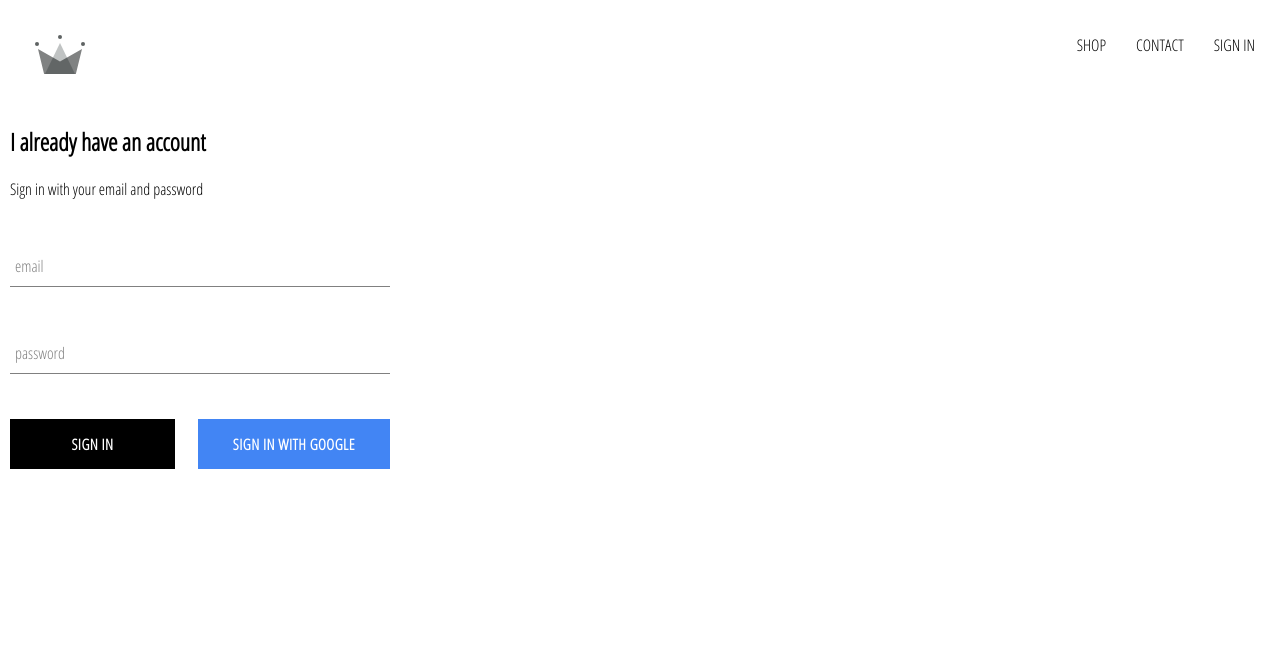
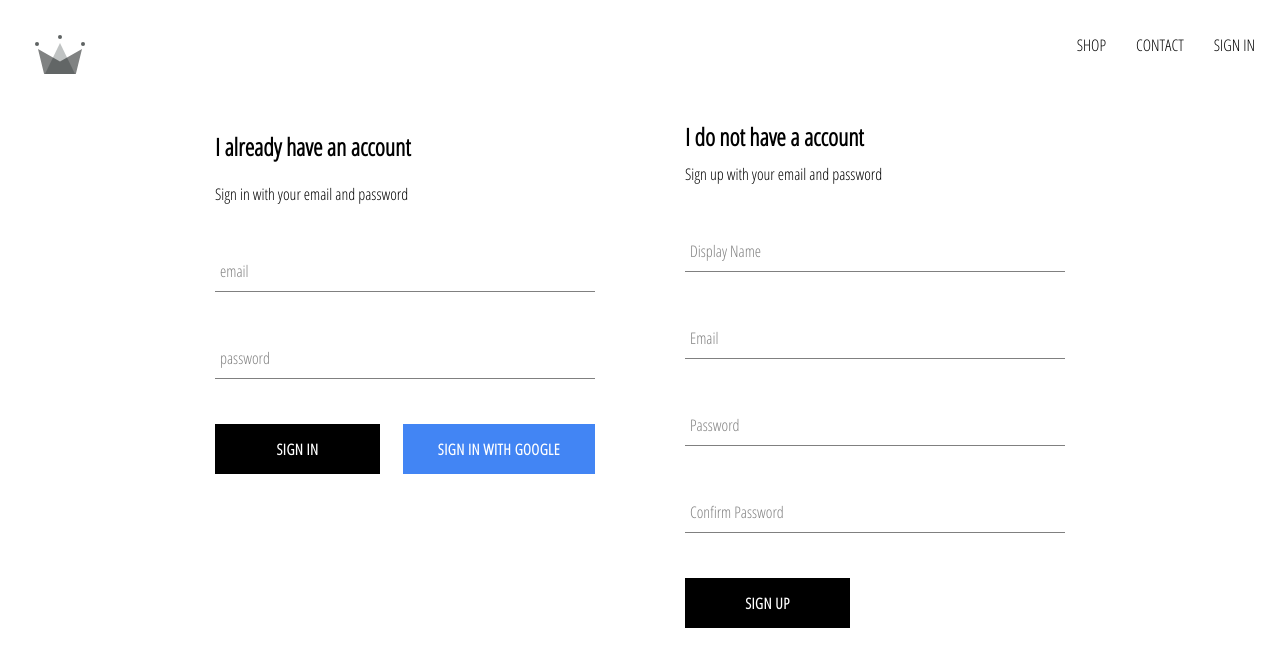
Before and after one commit to avanish-fullstack/ak-clothing, a React (Create React App) app: page /signin in a window 1280 px wide. Shown: the top 666 px of the page. Built offline with nearby package versions, Linux system fonts and the light colour scheme; no server answers.

Commit message:
iplemented signup. Added capability to store users in daabase

```diff
--- a/src/App.js
+++ b/src/App.js
@@ -32,7 +32,7 @@
                             ...snapshot.data(),
                         },
                     });
-                    console.log("on snapshot");
+                    console.log(this.state);
                 });
             } else {
                 this.setState({ currentUser: userAuth });
--- /dev/null
+++ b/src/components/sign-up/sign-up.component.jsx
@@ -0,0 +1,98 @@
+import React from "react";
+import FormInput from "../form-input/form-input.component";
+import CustomButton from "../custom-button/custom-button.component";
+import { auth, createUserProfileDocument } from "../../firebase/firebase.utils";
+import "./sign-up.styles.scss";
+
+class SignUp extends React.Component {
+    constructor() {
+        super();
+        this.state = {
+            displayName: "",
+            email: "",
+            password: "",
+            confirmPassword: "",
+        };
+    }
+
+    handleSubmit = async (event) => {
+        event.preventDefault();
+        const { displayName, email, password, confirmPassword } = this.state;
+
+        if (password !== confirmPassword) {
+            alert("Passwords do not match");
+            return;
+        }
+
+        try {
+            const { user } = await auth.createUserWithEmailAndPassword(
+                email,
+                password
+            );
+            await createUserProfileDocument(user, { displayName });
+
+            this.setState({
+                displayName: "",
+                email: "",
+                password: "",
+                confirmPassword: "",
+            });
+
+            console.log(this.state);
+        } catch (error) {}
+    };
+
+    handleChange = (event) => {
+        const { name, value } = event.target;
+        console.log(`${name}- ${value}`);
+        this.setState({ [name]: value });
+    };
+
+    render() {
+        const { displayName, email, password, confirmPassword } = this.state;
+
+        return (
+            <div className="sign-up">
+                <h2 className="title">I do not have a account</h2>
+                <span>Sign up with your email and password</span>
+                <form className="sign-up-form" onSubmit={this.handleSubmit}>
+                    <FormInput
+                        type="text"
+                        name="displayName"
+                        value={displayName}
+                        onChange={this.handleChange}
+                        label="Display Name"
+                        required
+                    ></FormInput>
+                    <FormInput
+                        type="email"
+                        name="email"
+                        value={email}
+                        onChange={this.handleChange}
+                        label="Email"
+                        required
+                    ></FormInput>
+                    <FormInput
+                        type="password"
+                        name="password"
+                        value={password}
+                        onChange={this.handleChange}
+                        label="Password"
+                        required
+                    ></FormInput>
+                    <FormInput
+                        type="password"
+                        name="confirmPassword"
+                        value={confirmPassword}
+                        onChange={this.handleChange}
+                        label="Confirm Password"
+                        required
+                    ></FormInput>
+                    <CustomButton type="submit">SIGN UP</CustomButton>
+                </form>
+            </div>
+        );
+    }
+}
+
+export default SignUp;
--- /dev/null
+++ b/src/components/sign-up/sign-up.styles.scss
@@ -0,0 +1,9 @@
+.sign-up {
+    display: flex;
+    flex-direction: column;
+    width: 380px;
+
+    .title {
+        margin: 10px 0;
+    }
+}
--- a/src/firebase/firebase.utils.js
+++ b/src/firebase/firebase.utils.js
@@ -36,7 +36,6 @@
 
 const provider = new firebase.auth.GoogleAuthProvider();
 provider.setCustomParameters({ prompt: "select_account" });
-
 export const signInWithGoogle = () => auth.signInWithPopup(provider);
 
 export default firebase;
--- a/src/pages/sign-in-and-signup/sign-in-and-signup.jsx
+++ b/src/pages/sign-in-and-signup/sign-in-and-signup.jsx
@@ -1,12 +1,15 @@
-import React from 'react'
-import SignIn from '../../components/sign-in/sign-in.component'
+import React from "react";
+import SignIn from "../../components/sign-in/sign-in.component";
+import SignUp from "../../components/sign-up/sign-up.component";
+import "./sign-in-and-signup.styles.scss";
 
 const SignInAndSignUp = () => {
     return (
         <div className="sign-in-and-sign-up">
             <SignIn></SignIn>
+            <SignUp></SignUp>
         </div>
-    )
-}
+    );
+};
 
-export default SignInAndSignUp
+export default SignInAndSignUp;
--- a/src/pages/sign-in-and-signup/sign-in-and-signup.styles.scss
+++ b/src/pages/sign-in-and-signup/sign-in-and-signup.styles.scss
@@ -0,0 +1,6 @@
+.sign-in-and-sign-up {
+    width: 850px;
+    display: flex;
+    justify-content: space-between;
+    margin: 30px auto;
+}
```
Also changed, not shown: src/components/menu-item/menu-item.compoent.jsx (+6 -9 lines).
